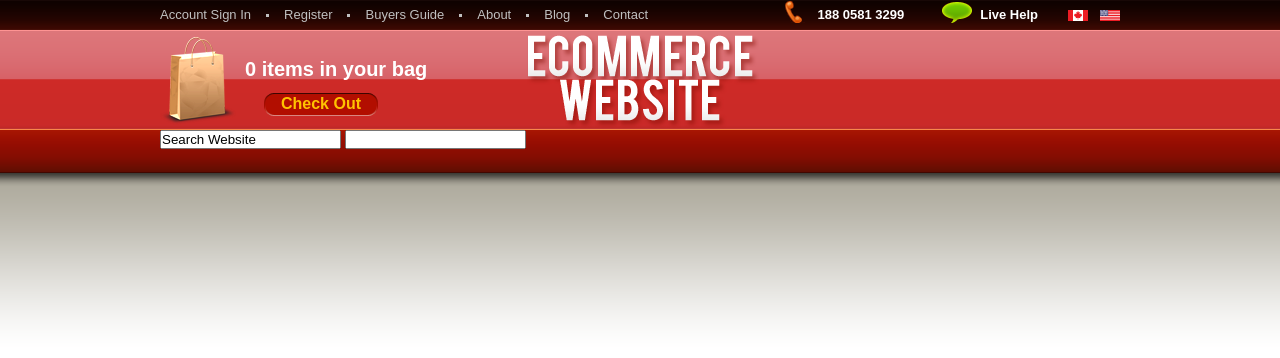
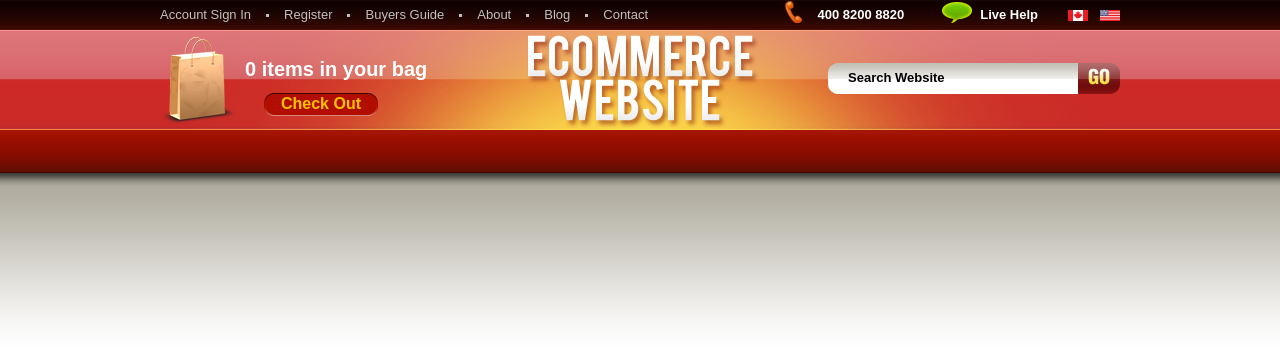
Before and after one commit to zafuhgf/HTMLTraining, a plain HTML site: page Electronic Commerce Website/index.html in a window 1280 px wide. Drawn offline with Linux system fonts and the light colour scheme.

Commit message:
Ec Site:fix header area
增加搜索框

```diff
--- a/Electronic Commerce Website/index.html
+++ b/Electronic Commerce Website/index.html
@@ -16,7 +16,7 @@
 			<li class="none"><a href="#">Contact</a></li>
 		</ul>
 		<ul class="top_bar">
-			<li class="phone">188 0581 3299</li>
+			<li class="phone">400 8200 8820</li>
 			<li class="help"><a href="#">Live Help</a></li>
 			<li class="space"><a href="#"><img src="./images/canada.gif" alt="加拿大" title="加拿大"></a></li>
 			<li><a href="#"><img src="./images/america.gif" alt="美国" title="美国"></a></li>
@@ -35,7 +35,7 @@
 			<form action="#">
 				<input class="text" type="text" value="Search Website" />
 				<!-- input type类型要复习！ -->
-				<input class="btn" type="btn" value="" />
+				<input class="btn" type="submit" value="" />
 			</form>
 		</div>
 	</div>
--- a/Electronic Commerce Website/style/ec.css
+++ b/Electronic Commerce Website/style/ec.css
@@ -1,3 +1,4 @@
+/*样式重置*/
 body,ul,p,h1,h2,h3,h4,dl,dd,form,input,textarea,select{padding: 0;	margin: 0; font-family: arial;}
 li{list-style: none;}
 img{border: none;}
@@ -26,7 +27,7 @@ body{background: #fff url(../images/body_bg.png) repeat-x;}
 .top_bar img { float:left; position:relative; top:10px; }
 
 /*header区域*/
-#header{width: 960px; margin: 0 auto; height: 100px; background: url(); position: relative;}
+#header{width: 960px; margin: 0 auto; height: 100px; background: url(); position: relative;background: url(../images/header_bg.png) no-repeat center 0;}
 #shopping {width: 288px; height: 100px; background: url(../images/ico.png) no-repeat 0 7px;position: relative;}
 #shopping p{color: #fff; font-size: 20px; font-weight: bold;position: absolute; top: 28px; left: 85px;}
 #shopping a{color: #ffc200; font-weight: bold; position: absolute; top: 63px; left: 104px; text-align: center; width: 114px; height: 23px; line-height: 22px; background: url(../images/ico.png) no-repeat 0 -93px;}
@@ -34,6 +35,6 @@ body{background: #fff url(../images/body_bg.png) repeat-x;}
 
 #header h1{width: 238px; margin: 0 auto; position: absolute; top: 0; left: 50%; margin-left: -119px;}
 
-#header .search{}
-#header .text{}
-#header .btn{}
+#header .search{width:292px; height: 31px; position: absolute; top: 33px; right: 0; background: url(../images/ico.png) no-repeat 0 -116px;}
+.search .text{width: 210px;height: 30px; line-height: 30px;background: none; border: none; float: left; margin-left: 20px; font-weight: bold; font-size: 13px; outline: none; }
+.search .btn{width: 42px; height: 30px; float: right; border: none; background: none;}
```
